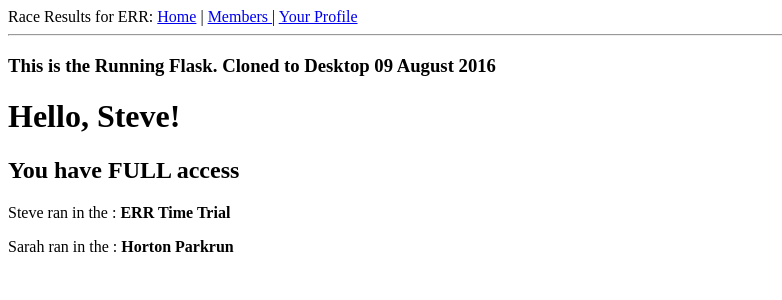
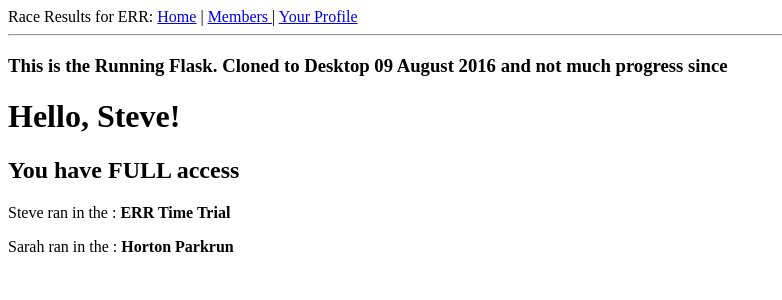
Before and after one commit to stevegleds/myfirstrunningflask, a Flask app: page / in a window 1280 px wide. Shown: the top 300 px of the page, without its empty margins (0-782 px from the left). Run offline with Flask 2, Linux system fonts and the light colour scheme.

Commit message:
16 August 2016 Getting nowhere. Trying to to use db but getting errors. Need to think again

```diff
--- a/app/templates/base.html
+++ b/app/templates/base.html
@@ -20,7 +20,7 @@
             </ul>
         {% endif %}
     {% endwith %}
-    <div><h3><h3>This is the Running Flask. Cloned to Desktop 09 August 2016</h3></h3></div>
+    <div><h3><h3>This is the Running Flask. Cloned to Desktop 09 August 2016 and not much progress since</h3></h3></div>
     {%  block content %}{% endblock %}
 </body>
 </html>
```
Also changed, not shown: app.db, 1 other file.
